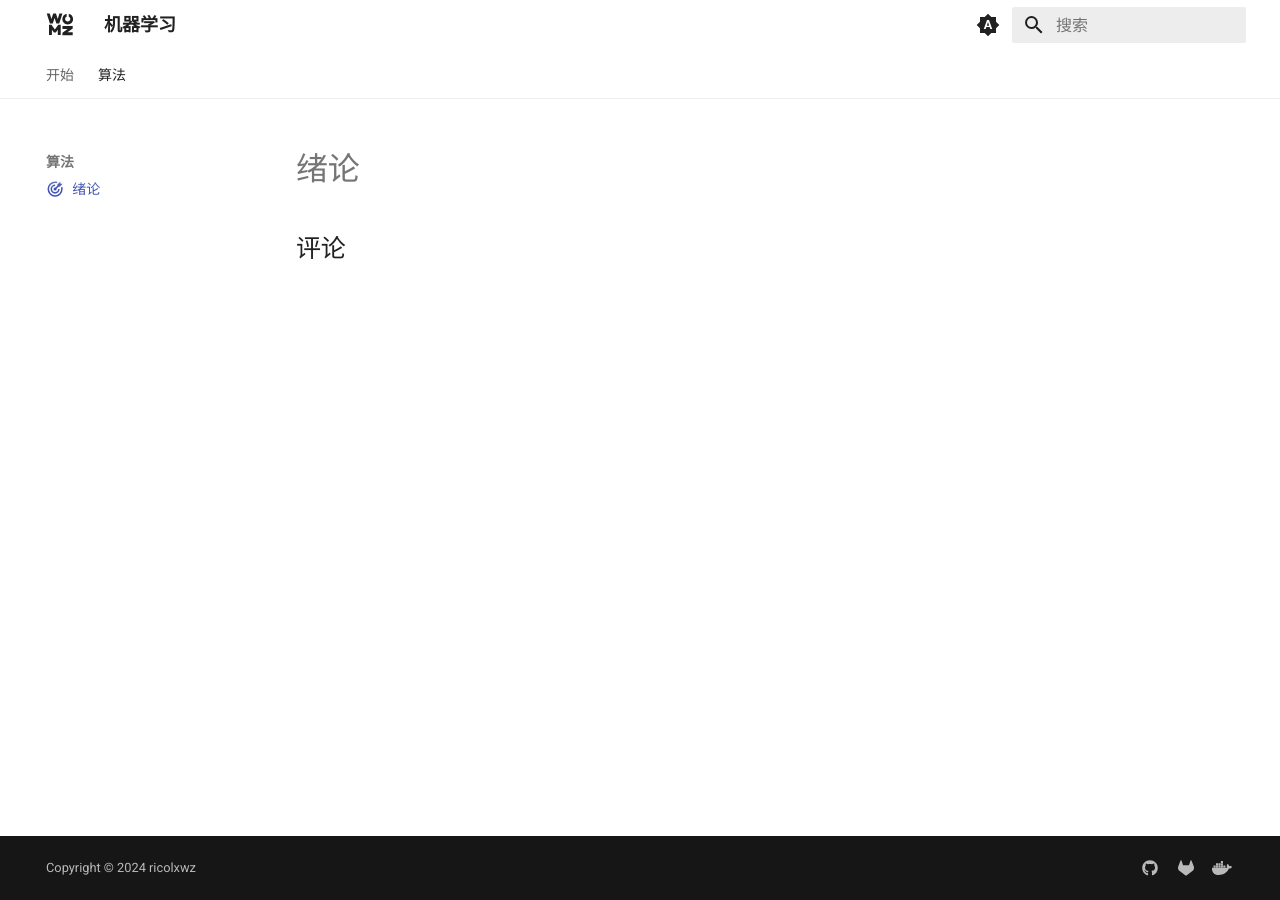
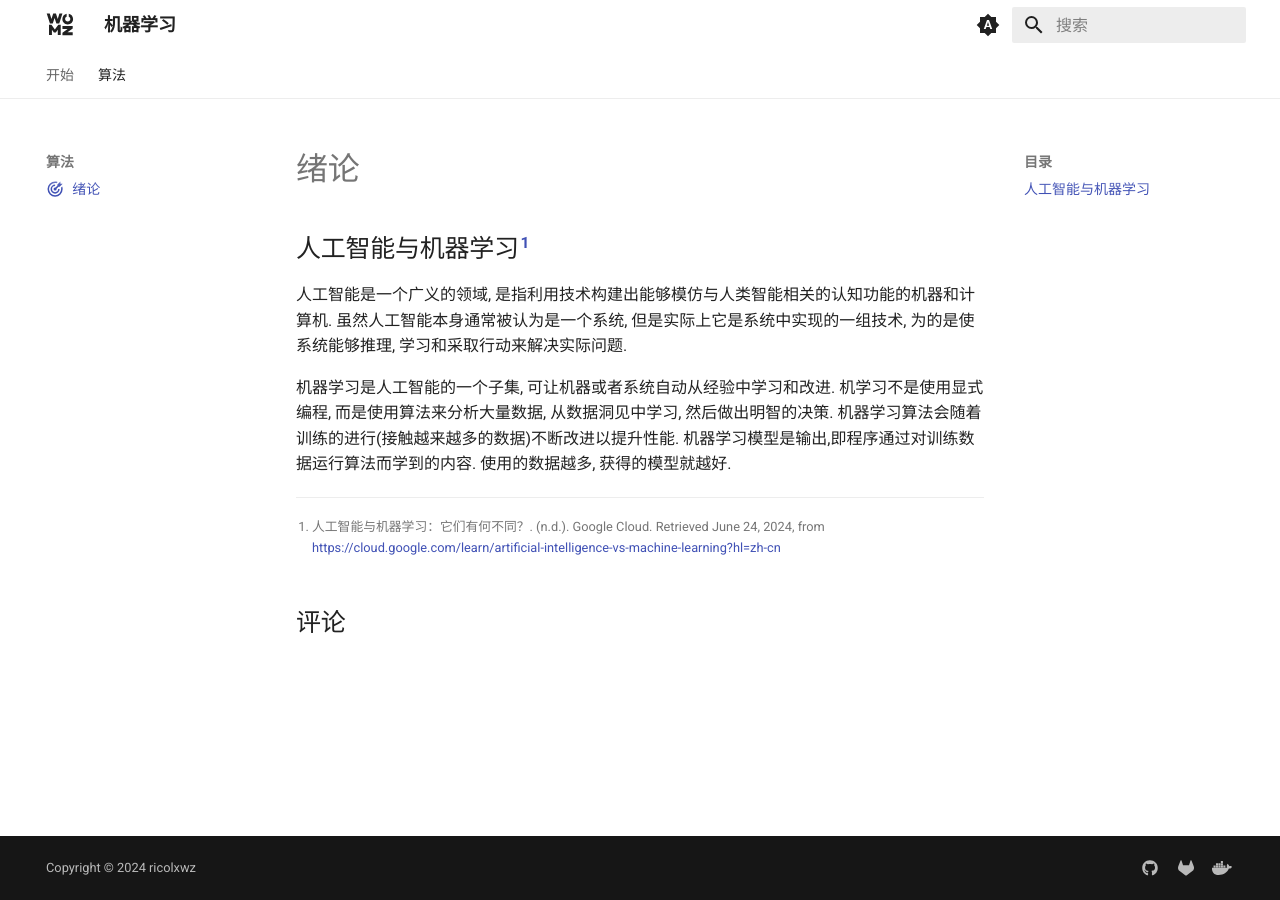
Before and after one commit to sigmax01/ml, an MkDocs documentation site: the page built from docs/算法/绪论.md, in a window 1280 px wide. Built offline with MkDocs 1.6.1 and Material for MkDocs 9.7.7, drawn with Linux system fonts in a browser that asks for light colours; comment, search, counter and statistics services are not loaded.

Commit message:
简要介绍人工智能和机器学习

```diff
--- a/docs/算法/绪论.md
+++ b/docs/算法/绪论.md
@@ -3,3 +3,11 @@ title: 绪论
 icon: material/bullseye-arrow
 comments: true
 ---
+
+## 人工智能与机器学习[^1]
+
+人工智能是一个广义的领域, 是指利用技术构建出能够模仿与人类智能相关的认知功能的机器和计算机. 虽然人工智能本身通常被认为是一个系统, 但是实际上它是系统中实现的一组技术, 为的是使系统能够推理, 学习和采取行动来解决实际问题.
+
+机器学习是人工智能的一个子集, 可让机器或者系统自动从经验中学习和改进. 机学习不是使用显式编程, 而是使用算法来分析大量数据, 从数据洞见中学习, 然后做出明智的决策. 机器学习算法会随着训练的进行(接触越来越多的数据)不断改进以提升性能. 机器学习模型是输出,即程序通过对训练数据运行算法而学到的内容. 使用的数据越多, 获得的模型就越好.
+
+[^1]: 人工智能与机器学习：它们有何不同？. (n.d.). Google Cloud. Retrieved June 24, 2024, from https://cloud.google.com/learn/artificial-intelligence-vs-machine-learning?hl=zh-cn
```
Also changed, not shown: 1 other file.
